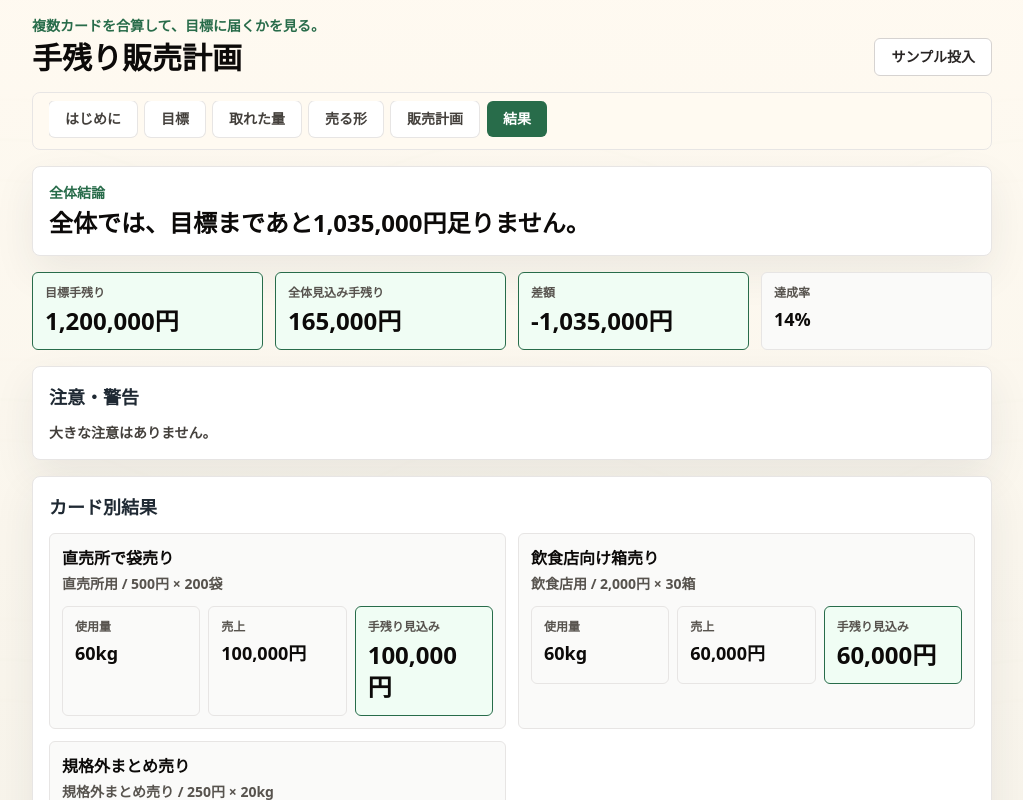
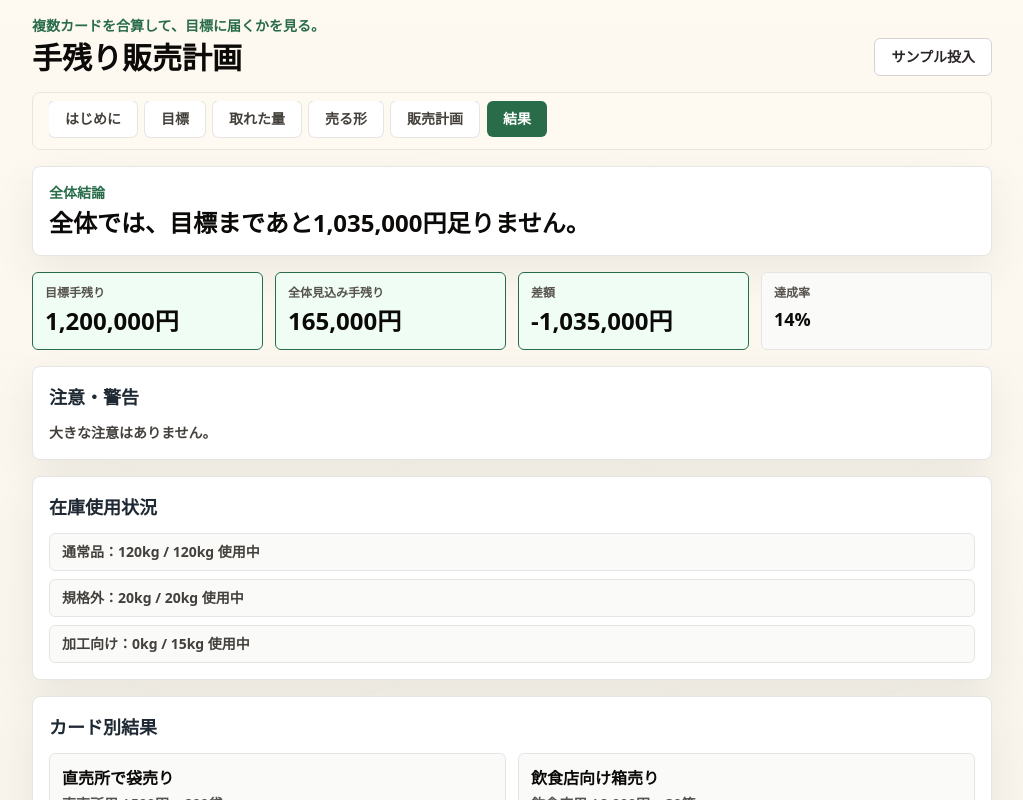
Before and after one commit to daikiyajima426-ux/tenokori-sales-plan, a Next.js app: page / in a window 1280 px wide. Both pictures are taken after a click on the button "サンプル投入". Shown: the top 800 px of the page, without its empty margins (128-1151 px from the left). Built offline with nearby package versions, Linux system fonts and the light colour scheme.

Commit message:
Restore robust stock warning flow for v1.2.0

```diff
--- a/src/app/page.tsx
+++ b/src/app/page.tsx
@@ -351,6 +351,7 @@ export default function Home() {
       <div className="space-y-3">
         {messages.map((message) => <Notice key={message}>{message}</Notice>)}
         {saveMessage ? <Notice>{saveMessage}</Notice> : null}
+        {summary.stockWarnings.map((message) => <Notice key={`global-${message}`}>{message}</Notice>)}
       </div>
 
       <section className="mt-4">
@@ -751,6 +752,16 @@ function ResultTab({
         </div>
       </div>
       <div className={panelClass}>
+        <h3 className="text-lg font-black">在庫使用状況</h3>
+        <div className="mt-3 space-y-2">
+          {summary.harvestUsage.map((row) => (
+            <p key={row.harvest.id} className={`rounded-md border px-3 py-2 text-sm font-semibold ${row.hasOver ? "border-amber-200 bg-amber-50 text-amber-900" : "border-stone-200 bg-stone-50 text-stone-700"}`}>
+              {row.harvest.name || "取れた量"}：{kg(row.usedKg)} / {kg(row.harvest.amount)} 使用中{row.hasOver ? `、${kg(row.overKg)}超過` : ""}
+            </p>
+          ))}
+        </div>
+      </div>
+      <div className={panelClass}>
         <h3 className="text-lg font-black">カード別結果</h3>
         <div className="mt-3 grid grid-cols-1 gap-3 md:grid-cols-2">
           {summary.salesResults.map((row) => (
--- a/src/lib/calculations.ts
+++ b/src/lib/calculations.ts
@@ -80,7 +80,6 @@ export function calculateSummary(
     (sum, card) => sum + safeNumber(card.amount),
     0
   );
-  const totalUsedKg = validResults.reduce((sum, row) => sum + row.usedKg, 0);
   const totalSalesYen = validResults.reduce((sum, row) => sum + row.salesYen, 0);
   const totalTakeHomeYen = validResults.reduce(
     (sum, row) => sum + row.takeHomeYen,
@@ -91,6 +90,8 @@ export function calculateSummary(
   const shortageYen = Math.max(0, targetCashYen - totalTakeHomeYen);
   const achievementRate = targetCashYen > 0 ? totalTakeHomeYen / targetCashYen : null;
   const stockCheckResults = salesResults.filter((row) => row.canCheckStock);
+  const totalUsedKg = stockCheckResults.reduce((sum, row) => sum + row.usedKg, 0);
+  const totalOverKg = Math.max(0, totalUsedKg - totalHarvestKg);
 
   const harvestUsage = harvestCards.map((harvest) => {
     const usedKg = stockCheckResults
@@ -109,6 +110,11 @@ export function calculateSummary(
       (row) =>
         `${row.harvest.name || "取れた量"}の販売予定量が、取れた量を${round(row.overKg)}kg上回っています。売る量を減らすか、取れた量を見直してください。`
     );
+  const globalStockWarnings =
+    totalOverKg > 0
+      ? [`販売予定量の合計が、取れた量の合計を${round(totalOverKg)}kg上回っています。売る量を減らすか、取れた量を見直してください。`]
+      : [];
+  const allStockWarnings = [...globalStockWarnings, ...stockWarnings];
 
   const missingItems = [
     targetCashYen <= 0 ? "目標：今年いくら手元に残したいかを入れてください。" : "",
@@ -140,10 +146,13 @@ export function calculateSummary(
     salesResults,
     validResults,
     harvestUsage,
-    stockWarnings,
+    stockWarnings: allStockWarnings,
+    harvestStockWarnings: stockWarnings,
+    globalStockWarnings,
     missingItems,
     hasMissingItems: missingItems.length > 0,
-    hasStockWarnings: stockWarnings.length > 0
+    hasStockWarnings: allStockWarnings.length > 0,
+    hasOverDecided: totalOverKg > 0
   };
 }
 
```
